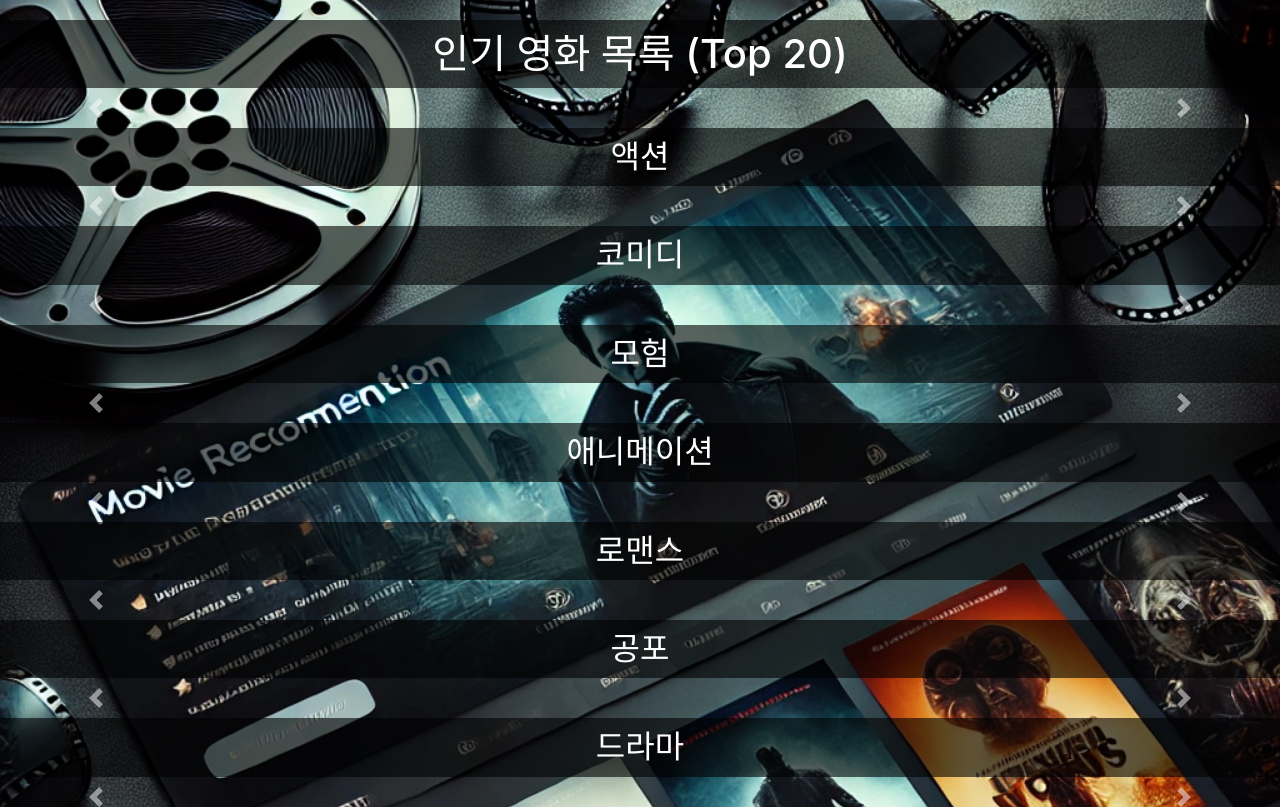
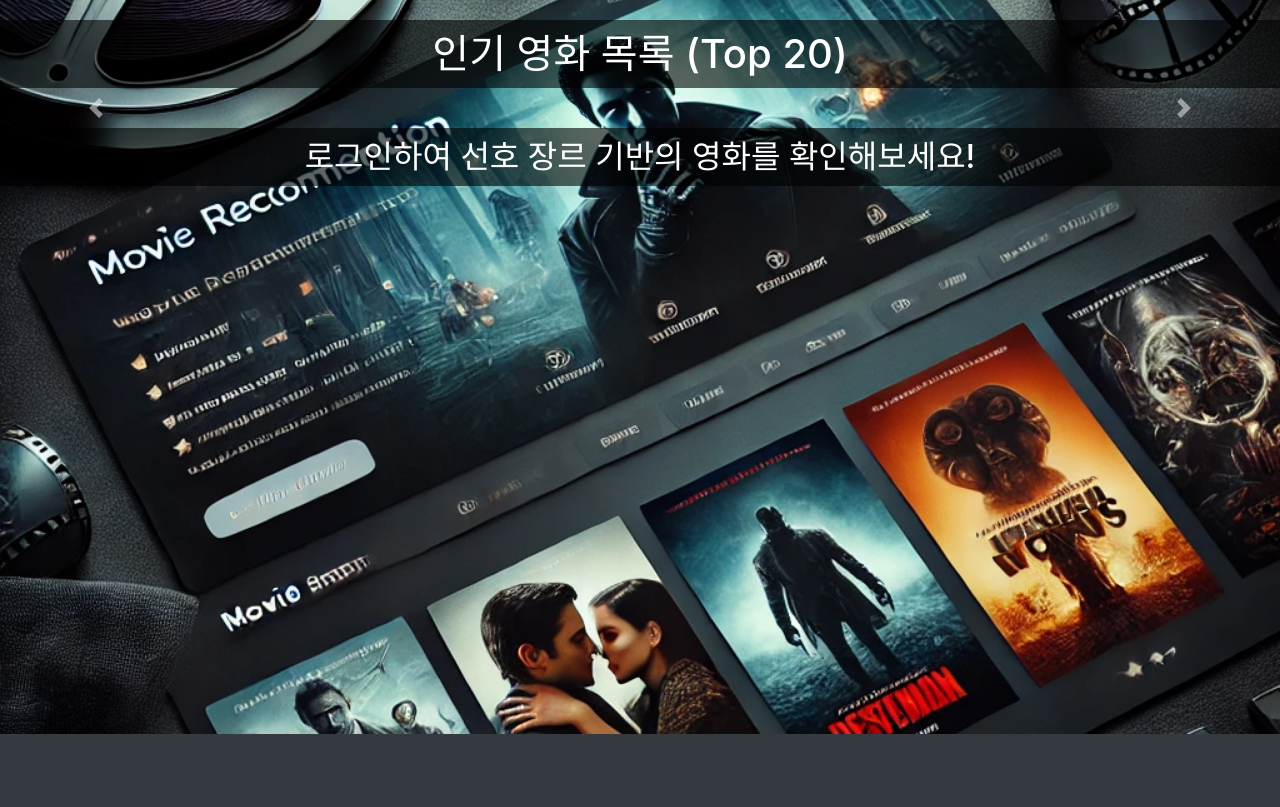
Before and after one commit to KimYehyun0307/MovieMemory, a Django app: page /movies/ in a window 1280 px wide. Shown: the part 66-873 px from the top of the page. After the commit the page ends 800 px from the top, so only its background shows below. Run offline with Django 4.2, Linux system fonts and the light colour scheme; data comes from the database, SQL or seed files in the repository; data that the repository does not hold is empty; some libraries are stand-ins or nearby versions.

Commit message:
index.html선호 장르로 영화 나오게 변경

```diff
--- a/movies/templates/movies/index.html
+++ b/movies/templates/movies/index.html
@@ -16,7 +16,7 @@
                                          class="movie-poster">
                                 </a>
                                 <div class="text-center mt-2">
-                                    <p>인기 순위: {{ movie.rank }}</p>  <!-- 순위를 표시 -->
+                                    <p>인기 순위: {{ movie.rank }}</p>
                                 </div>
                             </div>
                         {% endfor %}
@@ -36,9 +36,10 @@
         </a>
     </div>
 
-    <!-- 장르별 인기 영화 리스트 -->
+    <!-- 사용자 선호 장르별 인기 영화 리스트 -->
+    {% if genre_movies %}
         {% for genre, movies in genre_movies.items %}
-        <h2 class="text-center genre-title">{{ genre }}</h2>
+            <h2 class="text-center genre-title">{{ genre }} 인기 영화</h2>
             <div id="genreCarousel{{ genre }}" class="carousel slide" data-ride="carousel">
                 <div class="carousel-inner">
                     {% for group in movies %}
@@ -72,4 +73,7 @@
                 </a>
             </div>
         {% endfor %}
+    {% else %}
+        <h2 class="text-center genre-title">로그인하여 선호 장르 기반의 영화를 확인해보세요!</h2>
+    {% endif %}
 {% endblock %}
--- a/movies/views.py
+++ b/movies/views.py
@@ -38,36 +38,35 @@
     # 5개씩 묶어서 처리
     grouped_movies = [top_20_movies[i:i + 5] for i in range(0, len(top_20_movies), 5)]
 
-    # 장르별로 인기 영화 리스트 가져오기
-    genre_urls = {
-        '액션': 28,  # 액션
-        '코미디': 35,  # 코미디
-        '모험': 12,  # 모험
-        '애니메이션': 16,  # 애니메이션
-        '로맨스': 10749,  # 로맨스
-        '공포': 27,  # 공포
-        '드라마': 18,  # 드라마
-        # 필요한 다른 장르 추가
-    }
+    genre_movies = {}  # 기본값
 
-    genre_movies = {}
-    for genre_name, genre_id in genre_urls.items():
-        # get_genre 함수 호출하여 장르별 영화 리스트 가져오기
-        genre_movies[genre_name] = get_genres(genre_id)
+    if request.user.is_authenticated:
+        # 로그인한 사용자의 선호 장르 가져오기
+        user = request.user
+        favorite_genres = [user.genre_1, user.genre_2, user.genre_3]
 
-        # 장르별 영화에 순위를 매기기
-        for idx, movie in enumerate(genre_movies[genre_name]):
-            movie['rank'] = idx + 1  # 순위 1위부터 시작
+        # 선호 장르별 인기 영화 리스트 가져오기
+        for genre in favorite_genres:
+            if genre:  # 장르가 설정된 경우에만 처리
+                genre_name = genre.name
+                genre_movies[genre_name] = get_genres(genre.id)
 
-        # 5개씩 묶어서 처리
-        genre_movies[genre_name] = [genre_movies[genre_name][i:i + 5] for i in range(0, len(genre_movies[genre_name]), 5)]  # 장르별로 5개씩 묶음
-    genres = Genres.objects.all()
+                # 장르별 영화에 순위를 매기기
+                for idx, movie in enumerate(genre_movies[genre_name]):
+                    movie['rank'] = idx + 1  # 순위 1위부터 시작
+
+                # 5개씩 묶어서 처리
+                genre_movies[genre_name] = [
+                    genre_movies[genre_name][i:i + 5]
+                    for i in range(0, len(genre_movies[genre_name]), 5)
+                ]
 
     return render(request, 'movies/index.html', {
         'grouped_movies': grouped_movies,
         'genre_movies': genre_movies,
-        'genres': genres,
     })
+
+
 
 
 def genre(request, genre_id):
```
Lines whose indentation alone changed are shown as unchanged.
